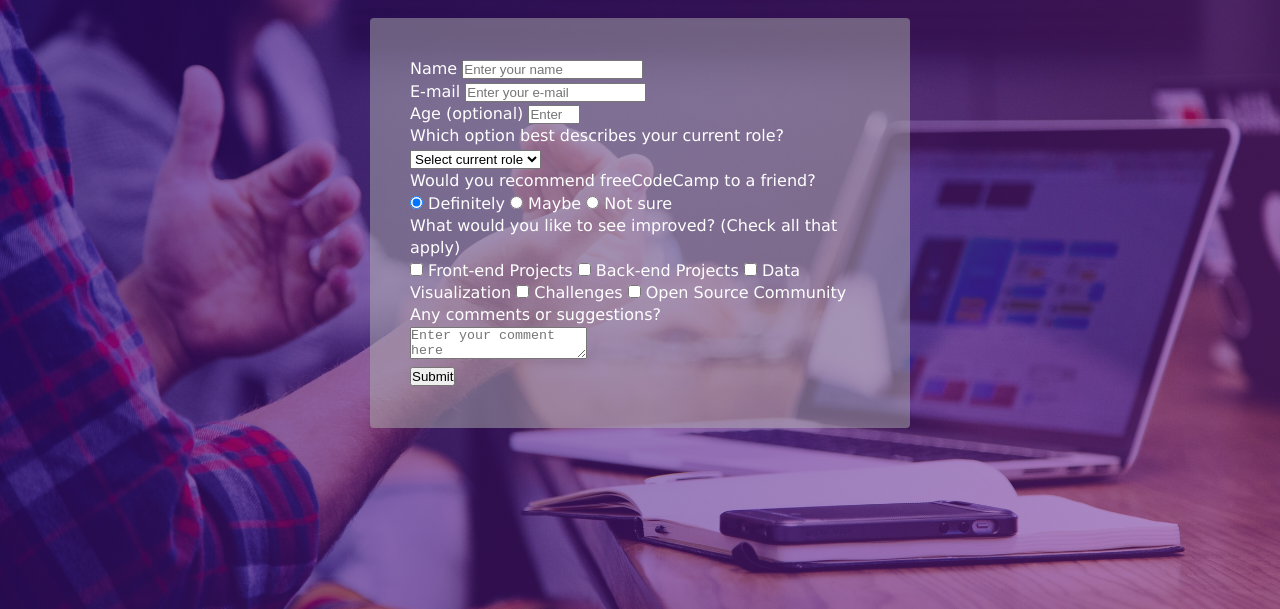
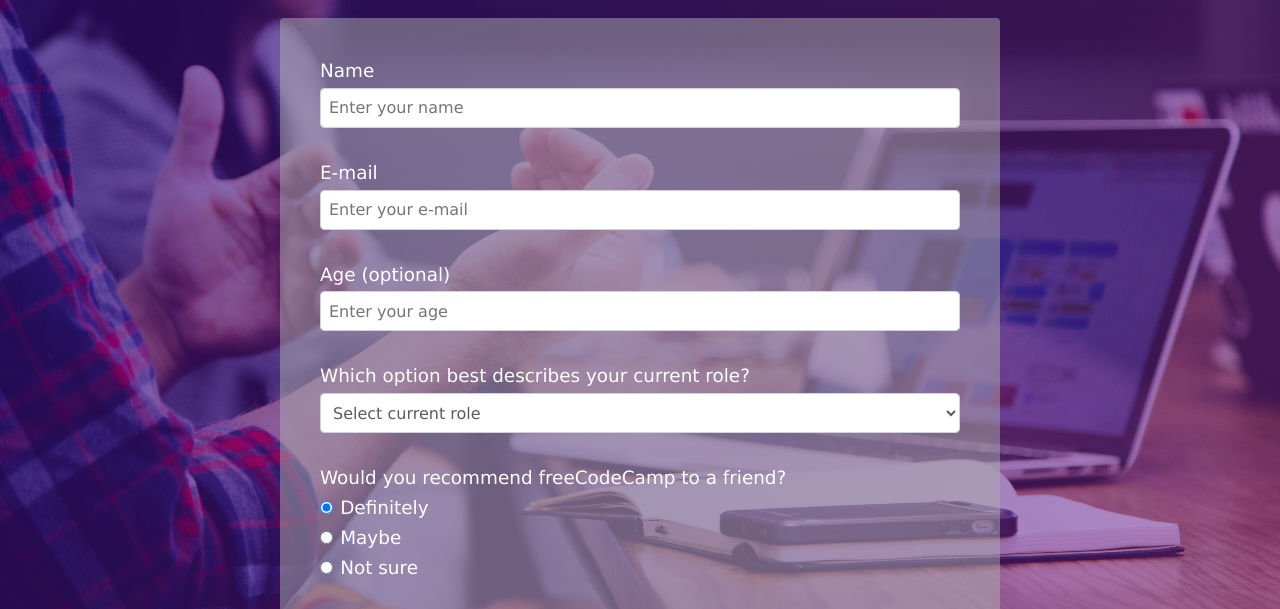
Before and after one commit to andishaa/survey-form, a plain HTML site: page index.html in a window 1280 px wide. Shown: the part 124-733 px from the top of the page. Drawn offline with Linux system fonts and the light colour scheme.

Commit message:
Stylize the form and page containers

```diff
--- a/index.html
+++ b/index.html
@@ -34,7 +34,7 @@
                 </div>
                 <div class="form-group">
                     <label for="role">Which option best describes your current role?</label>
-                    <select name="role" id="dropdown">
+                    <select class="form-control" name="role" id="dropdown">
                         <option value="" selected disabled>Select current role</option>
                         <option value="student">Student</option>
                         <option value="job">Full Time Job</option>
@@ -45,15 +45,15 @@
                 <div class="form-group">
                     <p>Would you recommend freeCodeCamp to a friend?</p>
                     <label>
-                        <input type="radio" name="recommend" id="definitely" value="definitely" checked>
+                        <input class="input-radio" type="radio" name="recommend" id="definitely" value="definitely" checked>
                         Definitely
                     </label>
                     <label>
-                        <input type="radio" name="recommend" id="maybe" value="maybe">
+                        <input class="input-radio" type="radio" name="recommend" id="maybe" value="maybe">
                         Maybe
                     </label>
                     <label>
-                        <input type="radio" name="recommend" id="not-sure" value="not-sure">
+                        <input class="input-radio" type="radio" name="recommend" id="not-sure" value="not-sure">
                         Not sure
                     </label>
                 </div>
--- a/style.css
+++ b/style.css
@@ -1,6 +1,7 @@
 :root {
     --dark-grey-color: rgb(92, 92, 92);
     --white-color: #fff;
+    --green-color: #35af4f;
 }
 
 * {
@@ -43,15 +44,15 @@ body {
     margin-top: 3.125rem;
 }
 
+@media (min-width: 576px) {
+    #container {
+        max-width: 540px;
+    }
+}
+
 @media (min-width: 768px) {
     #container {
         max-width: 720px;
-    }
-}
-
-@media (min-width: 574px) {
-    #container {
-        max-width: 540px;
     }
 }
 
@@ -59,12 +60,71 @@ body {
     text-align: center;
 }
 
+/* --- HEADER --- */
 .header {
     margin-bottom: 1.5625rem;
 }
 
+/* --- SURVEY FORM --- */
 #survey-form {
     background-color: rgba(173, 173, 173, 0.5);
     border-radius: 0.25rem;
     padding: 2.5rem;
 }
+
+#survey-form label {
+    display: flex;
+    align-items: center;
+    margin-bottom: 0.25rem;
+    font-size: 1.15rem;
+}
+
+#survey-form p {
+    font-size: 1.15rem;
+    margin-bottom: 0.25rem;
+}
+
+.form-group {
+    margin-bottom: 2rem;
+}
+
+.form-control {
+    width: 100%;
+    display: block;
+    padding: 0.1rem 0.5rem;
+    height: 2.5rem;
+    color: var(--dark-grey-color);
+    background-color: #fff;
+    border: 1px solid #ced4da;
+    background-clip: padding-box;
+    border-radius: 0.25rem;
+    transition: border-color 0.15s ease-in-out, box-shadow 0.15s ease-in-out;
+}
+
+.input-radio, .input-checkbox {
+    display: inline-block;
+    margin-right: 0.45rem;
+}
+
+.input-textarea {
+    width: 100%;
+    height: 10rem;
+    padding: 0.1rem 0.5rem;
+}
+
+.submit-button  {
+    width: 100%;
+    padding: 0.75rem;
+    border-radius: 0.25rem;
+    border: none;
+    cursor: pointer;
+    color: var(--white-color);
+    background-color: var(--green-color);
+}
+
+input, button, select, textarea {
+	margin: 0;
+	font-family: inherit;
+	font-size: inherit;
+	line-height: inherit;
+}
```
